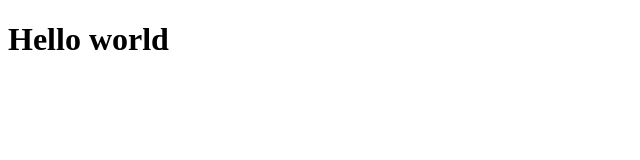
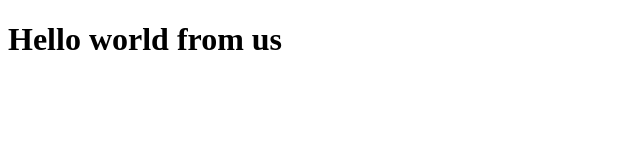
Before and after one commit to ZAIBA0930/Assignment_1, a plain HTML site: page index.html in a window 1280 px wide. Shown: the whole page, without its empty margins (0-640 px from the left). Drawn offline with Linux system fonts and the light colour scheme.

Commit message:
updated index.html

```diff
--- a/index.html
+++ b/index.html
@@ -6,6 +6,6 @@
     <title>Document</title>
 </head>
 <body>
-    <h1>Hello world </h1>
+    <h1>Hello world from us</h1>
 </body>
 </html>
```
